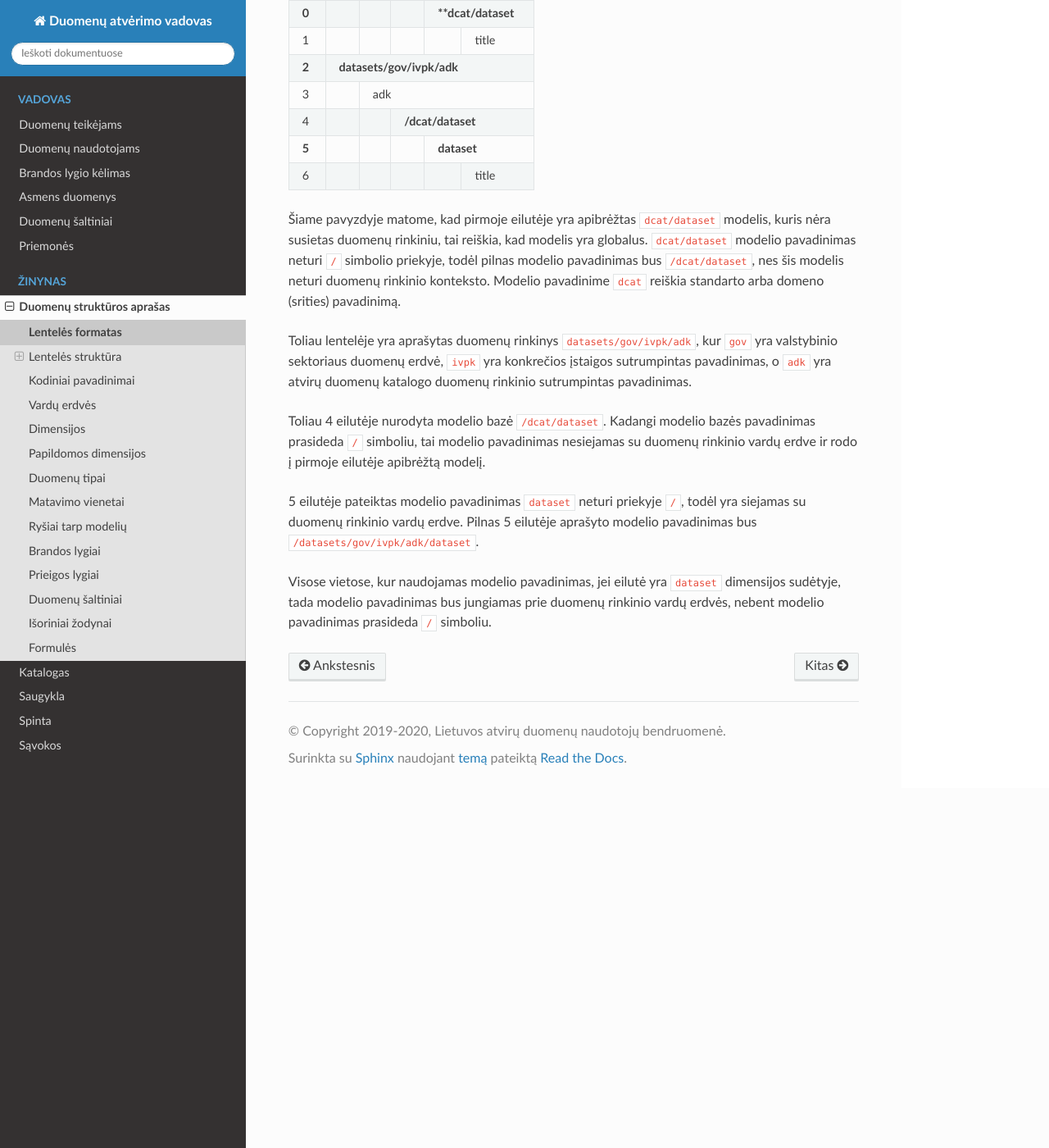
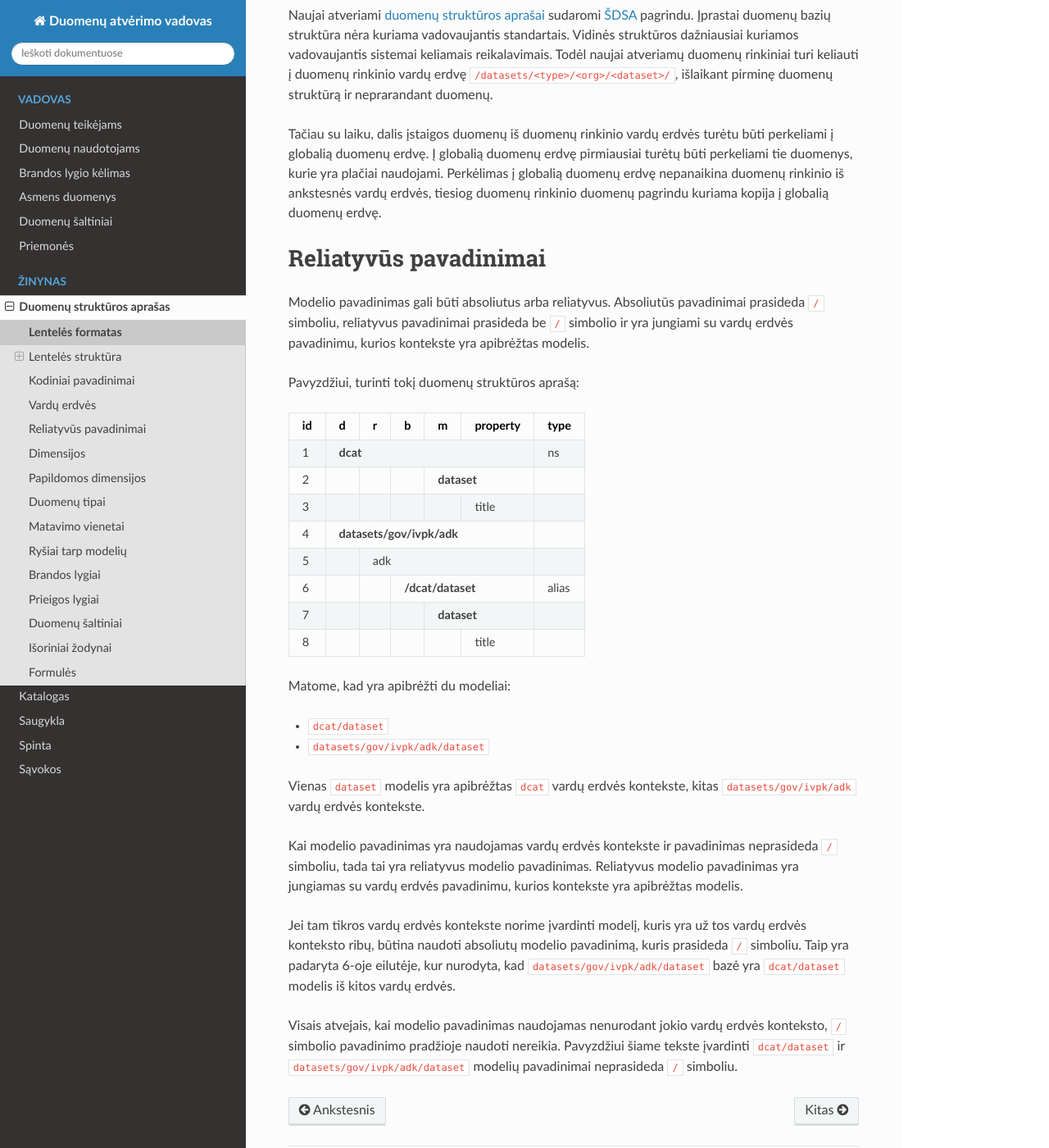
Before and after one commit to atviriduomenys/manifest, a Sphinx documentation site: the page built from docs/dsa/formatas.rst, in a window 1280 px wide and 1400 px high, scrolled down 5892 px. Shown: the whole window at 82% size. Built offline with Sphinx 7.4.7 and the Read the Docs theme 2.0.0, drawn with Linux system fonts in a browser that asks for light colours; some of the changed text lies outside the part shown.

Commit message:
Dimensions, base and format improvements

```diff
--- a/docs/dsa/formatas.rst
+++ b/docs/dsa/formatas.rst
@@ -27,6 +27,16 @@ eilutės identifikatorius, kuris pildomas automatiškai, toliau seka 5
 :ref:`dimensijų <dimensijos>` stulpeliai ir likę 9 stulpeliai yra metaduomenys
 apie duomenis.
 
+.. image:: /static/dsa.png
+    :align: center
+
+Lentelė sudaryta hierarchiniu principu. Kiekvienas metaduomenų stulpelis gali
+turėti skirtingą prasmę, priklausomai nuo dimensijos. Todėl toliau
+dokumentacijoje konkrečios dimensijos stulpelis yra žymimas nurodant tiek
+dimensijos, tiek metaduomenis pavadinimus, pavyzdžiui :data:`model.ref`,
+kuris nurodo :data:`ref` stulpelį, esantį :data:`model` dimensijoje.
+
+
 Ką reiškia kiekvienas stulpelis paaiškinta žemiau.
 
 
@@ -40,6 +50,8 @@ Ką reiškia kiekvienas stulpelis paaiškinta žemiau.
     Šis stulpelis pildomas automatinėmis priemonėmis, siekiant identifikuoti
     konkrečias metaduomenų eilutes, kad būtų galima atpažinti metaduomenis,
     kurie jau buvo pateikti ir po to atnaujinti.
+
+    Šio stulpelio pildyti nereikia.
 
 
 .. _dimensijos-stulpeliai:
@@ -311,57 +323,59 @@ globalią duomenų erdvę nepanaikina duomenų rinkinio iš ankstesnės vardų e
 tiesiog duomenų rinkinio duomenų pagrindu kuriama kopija į globalią duomenų
 erdvę.
 
-Vardų erdvės pavadinimai gali būti globalūs arba vietiniai. Globalūs vardų
-erdvės pavadinimai turi prasidėti `/` simboliu, vietiniai vardų erdvės
-pavadinimai neturi prasidėti `/` simboliu.
 
-Modeliai gali būti aprašomi duomenų rinkinio kontekste arba nepriklausomai nuo
-duomenų rinkinio. Jei modelis aprašomas duomenų rinkinio kontekste ir modelio
-pavadinimas neprasideda `/` simboliu, tada pilnas modelio pavadinimas
-formuojamas jungiant vietinį modelio pavadinimą prie duomenų rinkinio vardų
-erdvės. Tačiau jei modelio pavadinimas prasideda `/` simboliu, tada pilnas
-modelio pavadinimas nėra jungiamas prie duomenų rinkinio vardų erdvės.
+.. _relative-model-names:
 
-Kaip tai atrodo :term:`DSA` lentelėje iliustruota žemiau:
+Reliatyvūs pavadinimai
+======================
 
-+-------+-----+-----+-----+-----+--------------+
-| id    | d   | r   | b   | m   | property     |
-+=======+=====+=====+=====+=====+==============+
-| **0** |     |     |     | ****dcat/dataset** |
-+-------+-----+-----+-----+-----+--------------+
-|     1 |     |     |     |     | title        |
-+-------+-----+-----+-----+-----+--------------+
-| **2** | **datasets/gov/ivpk/adk**            |
-+-------+-----+-----+-----+-----+--------------+
-|     3 |     | adk                            |
-+-------+-----+-----+-----+-----+--------------+
-|     4 |     |     | **/dcat/dataset**        |
-+-------+-----+-----+-----+-----+--------------+
-| **5** |     |     |     | **dataset**        |
-+-------+-----+-----+-----+-----+--------------+
-|     6 |     |     |     |     | title        |
-+-------+-----+-----+-----+-----+--------------+
+Modelio pavadinimas gali būti absoliutus arba reliatyvus. Absoliutūs
+pavadinimai prasideda `/` simboliu, reliatyvus pavadinimai prasideda be `/`
+simbolio ir yra jungiami su vardų erdvės pavadinimu, kurios kontekste yra
+apibrėžtas modelis.
 
-Šiame pavyzdyje matome, kad pirmoje eilutėje yra apibrėžtas `dcat/dataset`
-modelis, kuris nėra susietas duomenų rinkiniu, tai reiškia, kad modelis yra
-globalus. `dcat/dataset` modelio pavadinimas neturi `/` simbolio priekyje, todėl
-pilnas modelio pavadinimas bus `/dcat/dataset`, nes šis modelis neturi duomenų
-rinkinio konteksto. Modelio pavadinime `dcat` reiškia standarto arba domeno
-(srities) pavadinimą.
+Pavyzdžiui, turinti tokį duomenų struktūros aprašą:
 
-Toliau lentelėje yra aprašytas duomenų rinkinys `datasets/gov/ivpk/adk`, kur
-`gov` yra valstybinio sektoriaus duomenų erdvė, `ivpk` yra konkrečios įstaigos
-sutrumpintas pavadinimas, o `adk` yra atvirų duomenų katalogo duomenų rinkinio
-sutrumpintas pavadinimas.
++----+-----+-----+-----+-----+----------+-------+
+| id | d   | r   | b   | m   | property | type  |
++====+=====+=====+=====+=====+==========+=======+
+| 1  | **dcat**                         | ns    |
++----+-----+-----+-----+-----+----------+-------+
+| 2  |     |     |     | **dataset**    |       |
++----+-----+-----+-----+-----+----------+-------+
+| 3  |     |     |     |     | title    |       |
++----+-----+-----+-----+-----+----------+-------+
+| 4  | **datasets/gov/ivpk/adk**        |       |
++----+-----+-----+-----+-----+----------+-------+
+| 5  |     | adk                        |       |
++----+-----+-----+-----+-----+----------+-------+
+| 6  |     |     | **/dcat/dataset**    | alias |
++----+-----+-----+-----+-----+----------+-------+
+| 7  |     |     |     | **dataset**    |       |
++----+-----+-----+-----+-----+----------+-------+
+| 8  |     |     |     |     | title    |       |
++----+-----+-----+-----+-----+----------+-------+
 
-Toliau 4 eilutėje nurodyta modelio bazė `/dcat/dataset`. Kadangi modelio bazės
-pavadinimas prasideda `/` simboliu, tai modelio pavadinimas nesiejamas su
-duomenų rinkinio vardų erdve ir rodo į pirmoje eilutėje apibrėžtą modelį.
+Matome, kad yra apibrėžti du modeliai:
 
-5 eilutėje pateiktas modelio pavadinimas `dataset` neturi priekyje `/`, todėl
-yra siejamas su duomenų rinkinio vardų erdve. Pilnas 5 eilutėje aprašyto modelio
-pavadinimas bus `/datasets/gov/ivpk/adk/dataset`.
+- `dcat/dataset`
+- `datasets/gov/ivpk/adk/dataset`
 
-Visose vietose, kur naudojamas modelio pavadinimas, jei eilutė yra `dataset`
-dimensijos sudėtyje, tada modelio pavadinimas bus jungiamas prie duomenų
-rinkinio vardų erdvės, nebent modelio pavadinimas prasideda `/` simboliu.
+Vienas `dataset` modelis yra apibrėžtas `dcat` vardų erdvės kontekste, kitas
+`datasets/gov/ivpk/adk` vardų erdvės kontekste.
+
+Kai modelio pavadinimas yra naudojamas vardų erdvės kontekste ir pavadinimas
+neprasideda `/` simboliu, tada tai yra reliatyvus modelio pavadinimas.
+Reliatyvus modelio pavadinimas yra jungiamas su vardų erdvės pavadinimu,
+kurios kontekste yra apibrėžtas modelis.
+
+Jei tam tikros vardų erdvės kontekste norime įvardinti modelį, kuris yra už
+tos vardų erdvės konteksto ribų, būtina naudoti absoliutų modelio pavadinimą,
+kuris prasideda `/` simboliu. Taip yra padaryta 6-oje eilutėje, kur nurodyta,
+kad `datasets/gov/ivpk/adk/dataset` bazė yra `dcat/dataset` modelis iš kitos
+vardų erdvės.
+
+Visais atvejais, kai modelio pavadinimas naudojamas nenurodant jokio vardų
+erdvės konteksto, `/` simbolio pavadinimo pradžioje naudoti nereikia.
+Pavyzdžiui šiame tekste įvardinti `dcat/dataset` ir
+`datasets/gov/ivpk/adk/dataset` modelių pavadinimai neprasideda `/` simboliu.
```
Also changed, not shown: docs/dsa/dimensijos.rst (+33 -35 lines), docs/dsa/duomenu-tipai.rst (+14 -15 lines).
